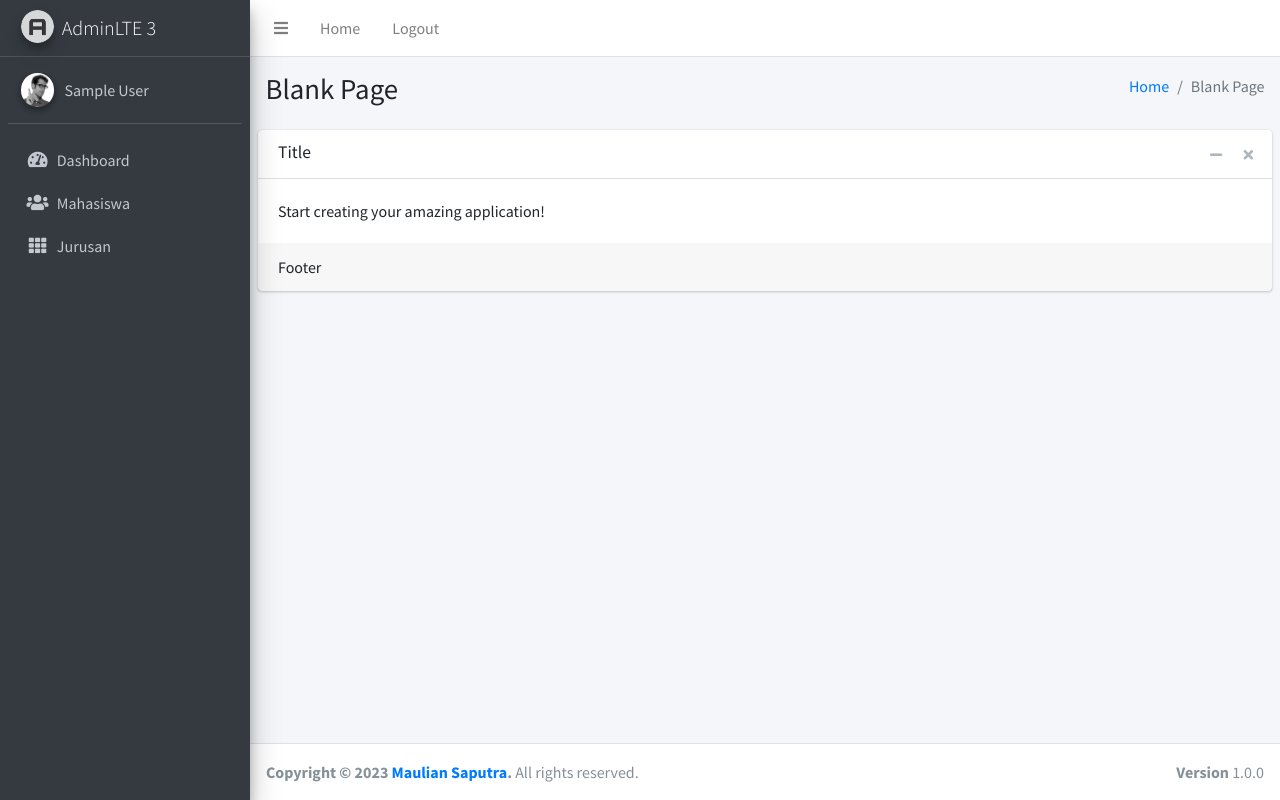
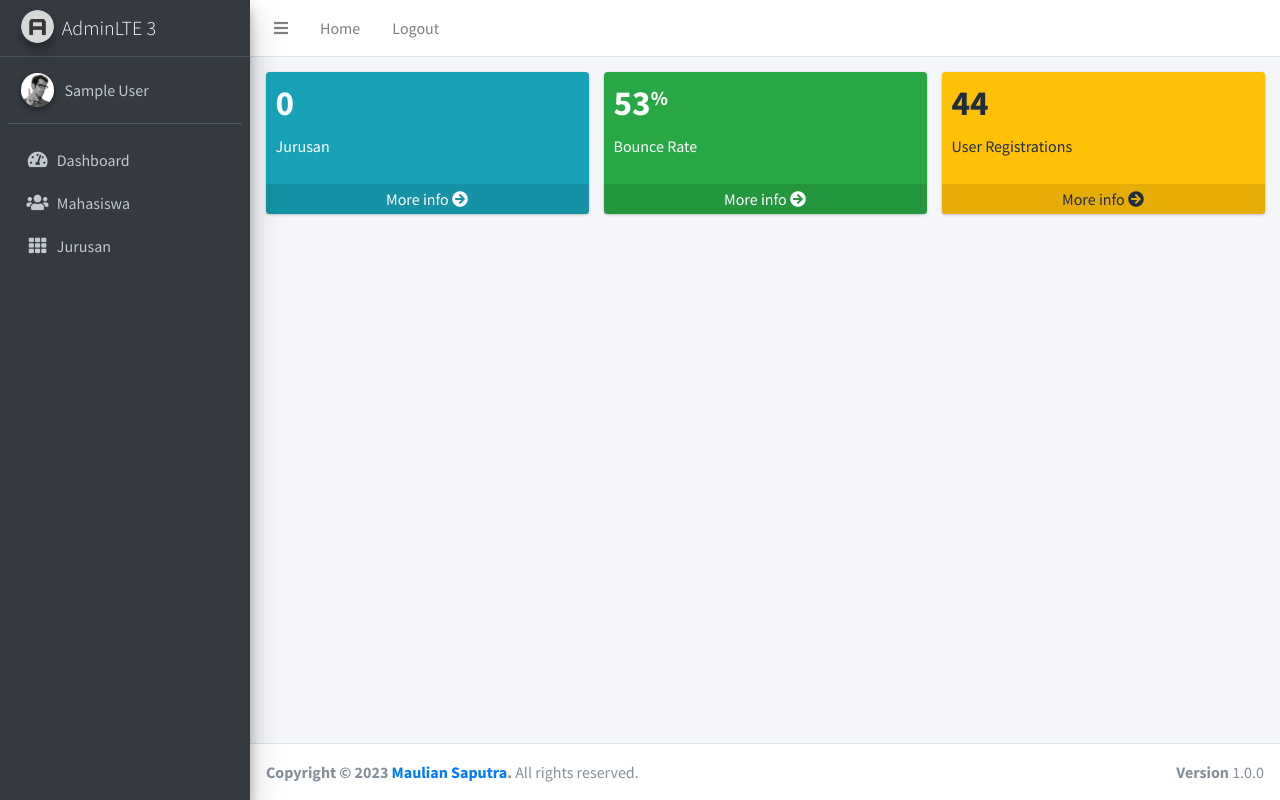
Before and after one commit to is61b/siakad, a PHP site: page / in a window 1280 px wide. Run offline with PHP 8.4, Linux system fonts and the light colour scheme; the visitor is signed in with stand-in values (Sample User, id 1); data that the repository does not hold is empty; some libraries are stand-ins or nearby versions.

Commit message:
pembuatan dashboard

```diff
--- a/index.php
+++ b/index.php
@@ -30,16 +30,64 @@ include_once("cek_login.php");
     <!-- Content Header (Page header) -->
     <section class="content-header">
       <div class="container-fluid">
-        <div class="row mb-2">
-          <div class="col-sm-6">
-            <h1>Blank Page</h1>
+      <div class="row">
+          <div class="col-lg-4 col-6">
+            <?php
+              //koneksi
+              include_once("koneksi.php");
+              //sql query
+              $sql_jur = "SELECT * FROM jurusan";
+              //jalankan query
+              $result_jur = mysqli_query($con,$sql_jur);
+              //hitung record data
+              $jur = mysqli_num_rows($result_jur);
+            ?>
+            <!-- small box -->
+            <div class="small-box bg-info">
+              <div class="inner">
+                <h3><?php echo $jur ?></h3>
+
+                <p>Jurusan</p>
+              </div>
+              <div class="icon">
+                <i class="ion ion-bag"></i>
+              </div>
+              <a href="jurusan.php" class="small-box-footer">More info <i class="fas fa-arrow-circle-right"></i></a>
+            </div>
           </div>
-          <div class="col-sm-6">
-            <ol class="breadcrumb float-sm-right">
-              <li class="breadcrumb-item"><a href="#">Home</a></li>
-              <li class="breadcrumb-item active">Blank Page</li>
-            </ol>
+          <!-- ./col -->
+          <div class="col-lg-4 col-6">
+            <!-- small box -->
+            <div class="small-box bg-success">
+              <div class="inner">
+                <h3>53<sup style="font-size: 20px">%</sup></h3>
+
+                <p>Bounce Rate</p>
+              </div>
+              <div class="icon">
+                <i class="ion ion-stats-bars"></i>
+              </div>
+              <a href="#" class="small-box-footer">More info <i class="fas fa-arrow-circle-right"></i></a>
+            </div>
           </div>
+          <!-- ./col -->
+          <div class="col-lg-4 col-6">
+            <!-- small box -->
+            <div class="small-box bg-warning">
+              <div class="inner">
+                <h3>44</h3>
+
+                <p>User Registrations</p>
+              </div>
+              <div class="icon">
+                <i class="ion ion-person-add"></i>
+              </div>
+              <a href="#" class="small-box-footer">More info <i class="fas fa-arrow-circle-right"></i></a>
+            </div>
+          </div>
+          <!-- ./col -->
+
+          <!-- ./col -->
         </div>
       </div><!-- /.container-fluid -->
     </section>
@@ -48,7 +96,7 @@ include_once("cek_login.php");
     <section class="content">
 
       <!-- Default box -->
-      <div class="card">
+      <!-- <div class="card">
         <div class="card-header">
           <h3 class="card-title">Title</h3>
 
@@ -63,13 +111,13 @@ include_once("cek_login.php");
         </div>
         <div class="card-body">
           Start creating your amazing application!
-        </div>
+        </div> -->
         <!-- /.card-body -->
-        <div class="card-footer">
+        <!-- <div class="card-footer">
           Footer
-        </div>
+        </div> -->
         <!-- /.card-footer-->
-      </div>
+      <!-- </div> -->
       <!-- /.card -->
 
     </section>
```
